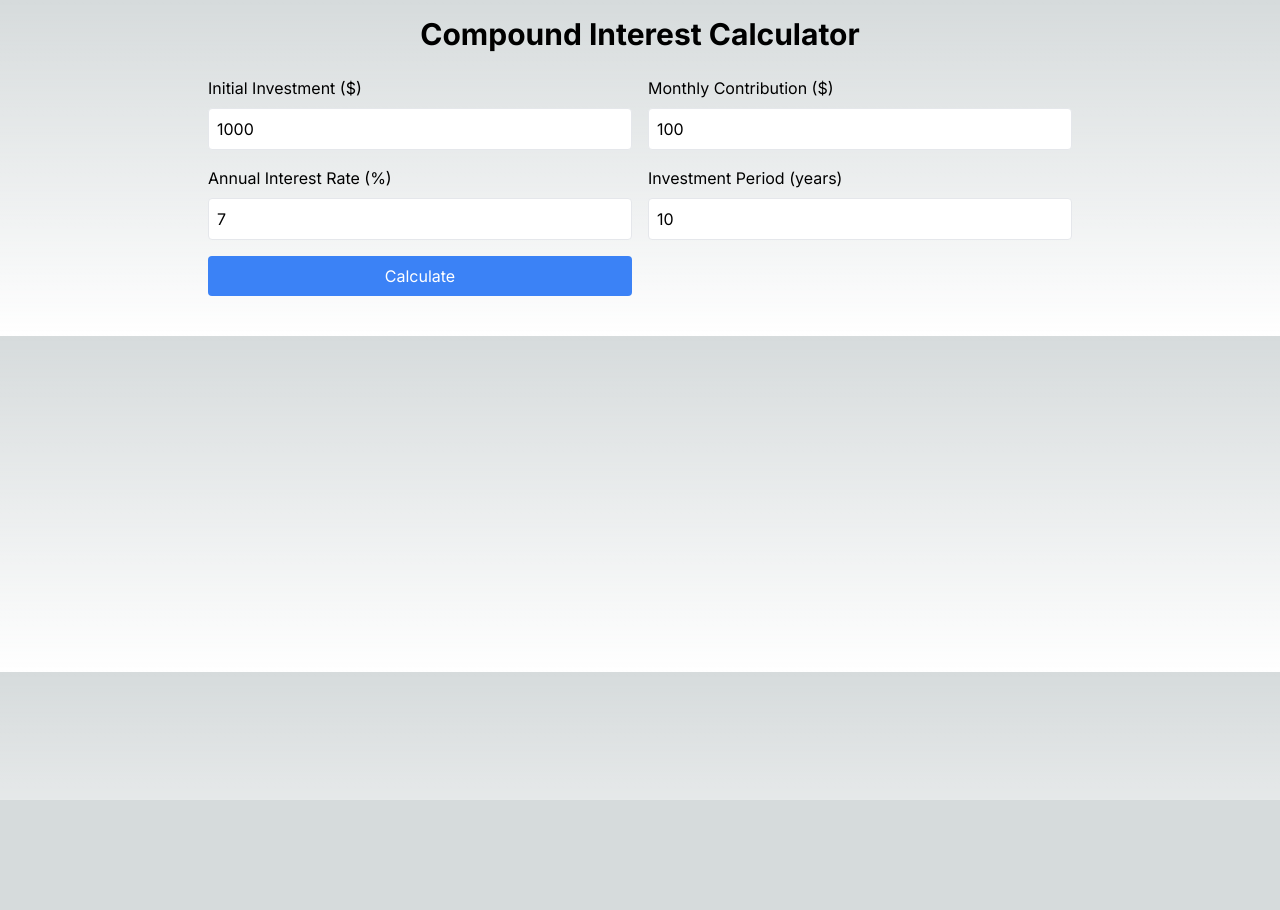
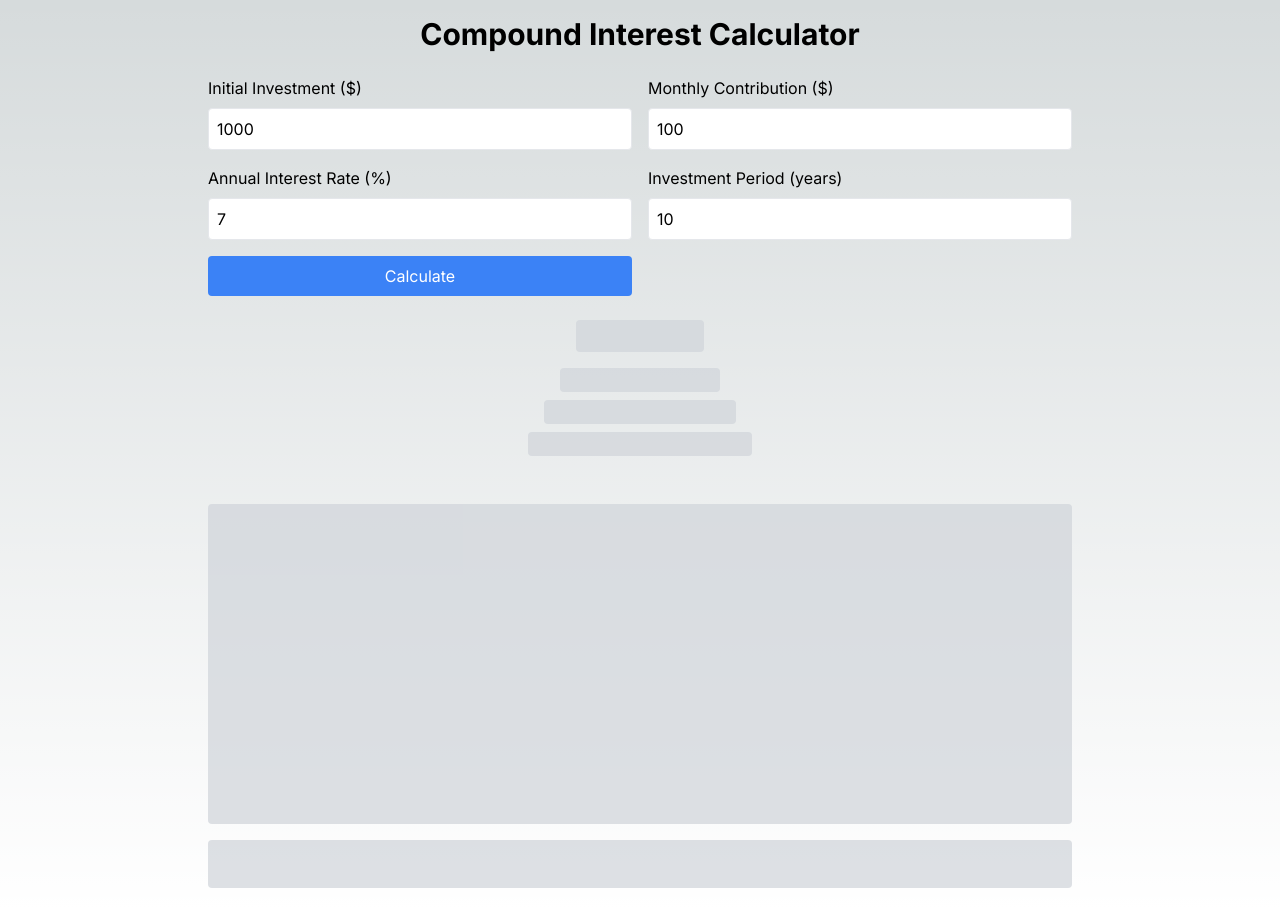
Before and after one commit to blindjedi/growth-calculator, a Next.js app: page /calculator in a window 1280 px wide. Before the commit the page ends 800 px from the top, so only its background shows below. Built offline with nearby package versions, Linux system fonts and the light colour scheme.

Commit message:
added skeleton

```diff
--- a/src/app/calculator/page.tsx
+++ b/src/app/calculator/page.tsx
@@ -2,9 +2,10 @@
 import React, { useState, useRef } from 'react';
 import { Chart as ChartJS, CategoryScale, LinearScale, PointElement, LineElement, Title, Tooltip, Legend } from 'chart.js';
 import html2canvas from 'html2canvas';
+import InvestmentForm from '../ui/calculator/InvestmentForm';
 import Results from '../ui/calculator/Results';
+import LoadingSkeleton from '../ui/skeletons';
 import { CalculationResult } from '../ui/calculator/types';
-import InvestmentForm from '../ui/calculator/InvestmentForm';
 
 ChartJS.register(
   CategoryScale,
@@ -22,9 +23,12 @@ const CompoundInterestCalculator: React.FC = () => {
   const [annualInterestRate, setAnnualInterestRate] = useState<number>(7);
   const [years, setYears] = useState<number>(10);
   const [results, setResults] = useState<CalculationResult | null>(null);
+  const [isLoading, setIsLoading] = useState<boolean>(false);
   const shareableRef = useRef<HTMLDivElement>(null);
 
   const calculateCompoundInterest = () => {
+    setIsLoading(true);
+    setTimeout(() => {
       let balance = initialInvestment;
       const monthlyRate = annualInterestRate / 12 / 100;
       const dataPoints: { year: number; balance: number }[] = [];
@@ -46,6 +50,8 @@ const CompoundInterestCalculator: React.FC = () => {
         totalContributions: initialInvestment + (monthlyContribution * 12 * years),
         totalInterest: Math.round(balance - initialInvestment - (monthlyContribution * 12 * years)),
         dataPoints
+      });
+      setIsLoading(false);
     });
   };
 
@@ -99,16 +105,23 @@ const CompoundInterestCalculator: React.FC = () => {
         setYears={setYears}
         onCalculate={calculateCompoundInterest}
       />
-      {results && (
+      {isLoading ? (
+        <LoadingSkeleton />
+      ) : (
+        results ? (
           <Results
             results={results}
             chartData={chartData}
             chartOptions={chartOptions}
             generateShareableImage={generateShareableImage}
           />
+        ) : (
+          <LoadingSkeleton />
+        )
       )}
     </div>
   );
 };
 
+
 export default CompoundInterestCalculator;
--- /dev/null
+++ b/src/app/ui/skeletons.tsx
@@ -0,0 +1,18 @@
+import React from 'react';
+
+const LoadingSkeleton: React.FC = () => {
+  return (
+    <div className="animate-pulse">
+      <div className="mt-6">
+        <h2 className="text-2xl font-bold mb-4 text-center bg-gray-300 h-8 w-32 mx-auto rounded"></h2>
+        <p className="text-center text-xl bg-gray-300 h-6 w-40 mx-auto rounded mb-2"></p>
+        <p className="text-center text-xl bg-gray-300 h-6 w-48 mx-auto rounded mb-2"></p>
+        <p className="text-center text-xl bg-gray-300 h-6 w-56 mx-auto rounded mb-4"></p>
+        <div className="mt-12 h-80 bg-gray-300 rounded"></div>
+      </div>
+      <button className="mt-4 w-full bg-gray-300 h-12 rounded"></button>
+    </div>
+  );
+};
+
+export default LoadingSkeleton;
```
Lines whose indentation alone changed are shown as unchanged.
